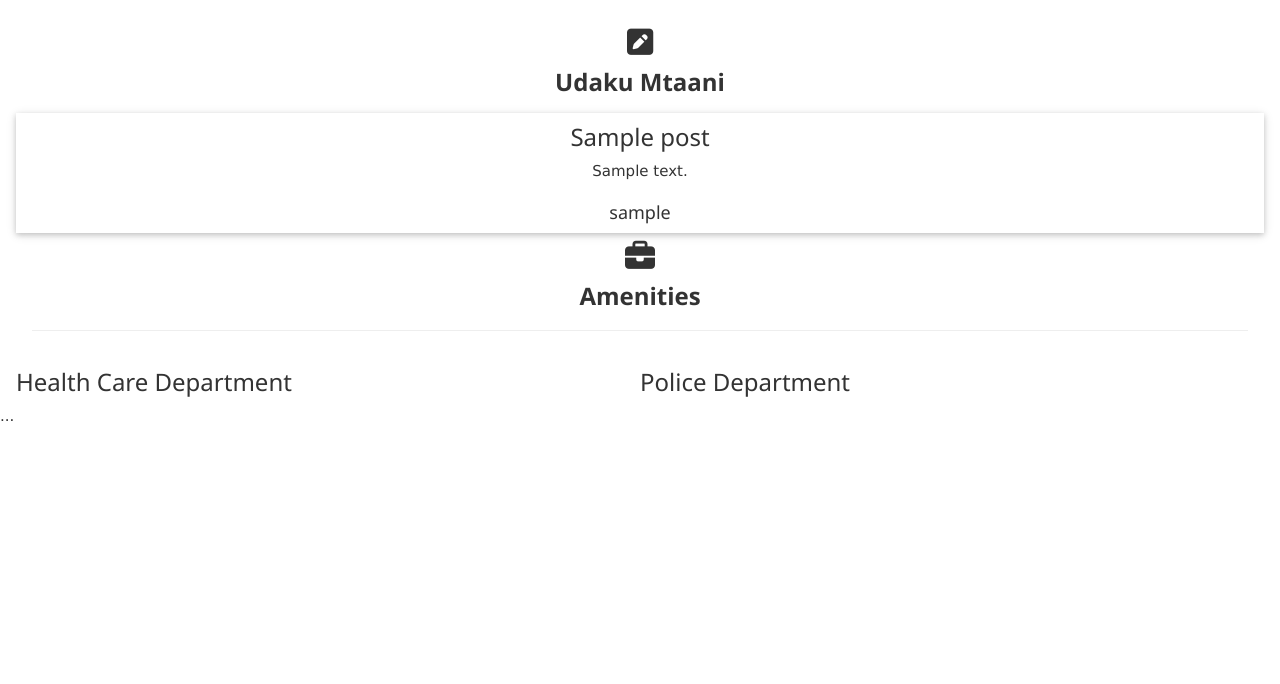
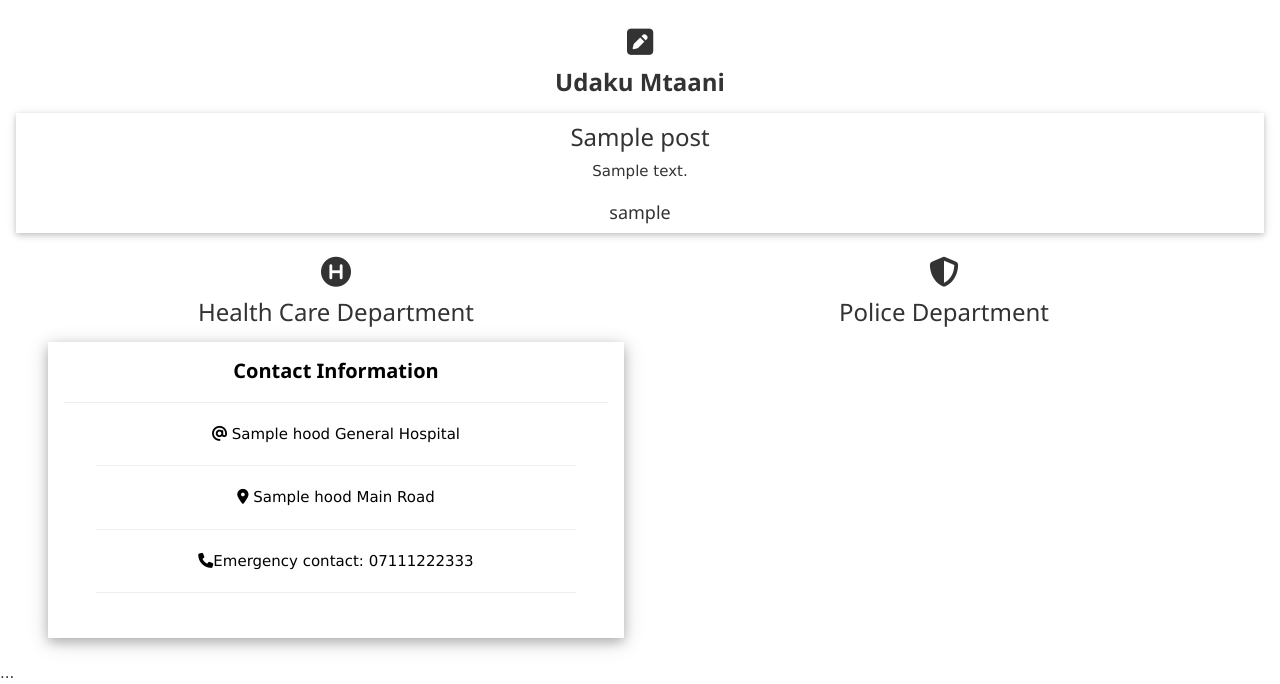
Before and after one commit to nimomaina/Hood, a Django app: page /hood/1 in a window 1280 px wide. Shown: the part 620-1304 px from the top of the page. Before the commit the page ends 1041 px from the top, so only its background shows below. Run offline with Django 3.2, Linux system fonts and the light colour scheme; a user stored in the database is signed in; tables that the repository leaves empty hold one stand-in row (values such as "Sample post"); parts of the project's set-up code (start-up, migrations or seed data) failed here and were passed over; some libraries are stand-ins or nearby versions.

Commit message:
Add hospital

```diff
--- a/micasa/templates/hood.html
+++ b/micasa/templates/hood.html
@@ -85,17 +85,36 @@
         <div class="w3-row">
 
             <div class=" w3-padding w3-center">
-                    <a href="/upload_business"><i class="fas fa-briefcase fa-2x w3-center "></i>
 
-                        <h3><strong>Amenities</strong></h3></a>
-                    <hr>
 
             </div>
-            <div class="w3-row">
+            <div class="w3-row w3-padding w3-center">
                 <div class="w3-col l6">
+                    <i class="fas fa-hospital-symbol fa-2x"></i>
+                    <br>
+
                     <h3>Health Care Department</h3>
+                    <div class="w3-card-4 w3-white w3-padding w3-margin ">
+                        <header><h4><strong>Contact Information</strong></h4>
+                            <hr>
+                        </header>
+                        <div class="w3-container w3-margin">
+
+                            <p><i class="fas fa-at"></i> {{hood.name}} General Hospital</p>
+                            <hr>
+                            <p><i class="fas fa-map-marker-alt"></i> {{hood.name}} Main Road</p>
+                            <hr>
+                            <p><i class="fas fa-phone"></i>Emergency contact: 07111222333</p>
+                            <hr>
+                        </div>
+
+
+                    </div>
+
                 </div>
                 <div class="w3-col l6">
+                    <i class="fas fa-shield-alt fa-2x"></i>
+                    <br>
                     <h3>Police Department</h3>
 
                 </div>
```
Lines whose indentation alone changed are shown as unchanged.
